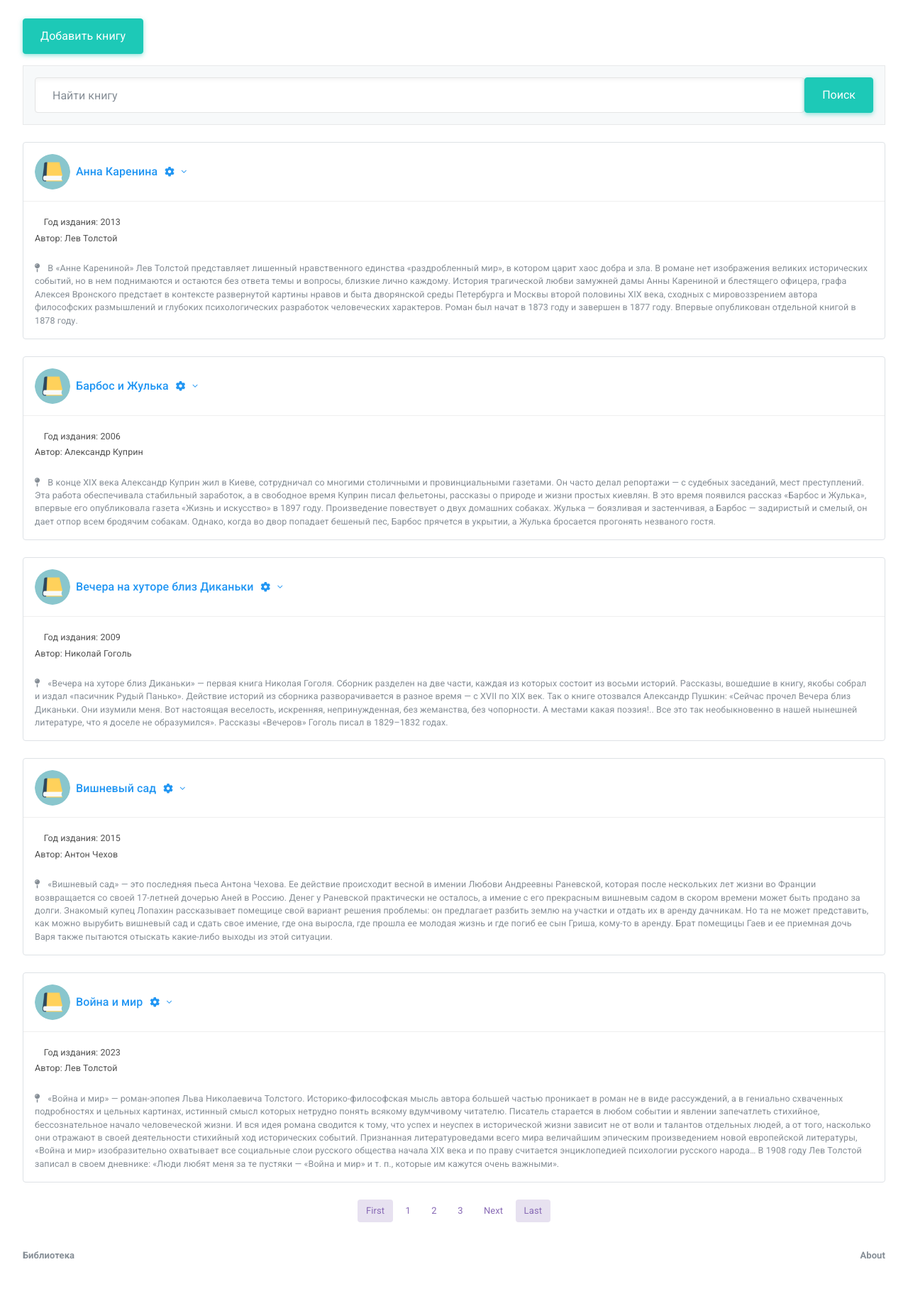
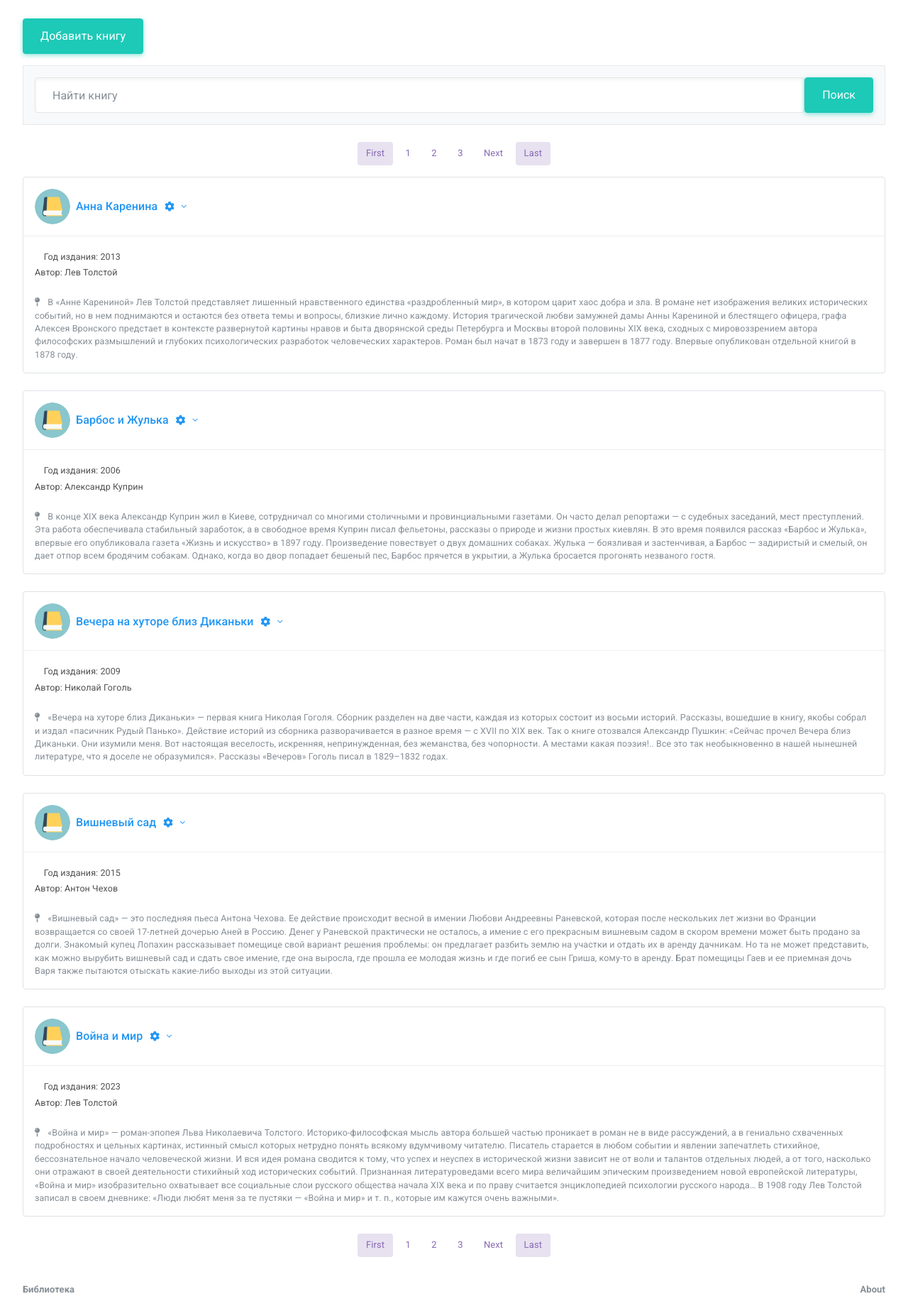
Before and after one commit to sahara-protocol-1/lib, a PHP site: page /books.php in a window 1280 px wide. Shown: the part 217-2057 px from the top of the page at 71% size. Before the commit the page ends 2008 px from the top, so only its background shows below. Run offline with PHP 8.4, Linux system fonts and the light colour scheme; the visitor is signed in with stand-in values (Sample User, id 1); data comes from the database, SQL or seed files in the repository.

Commit message:
чуть поправил ещё

```diff
--- a/books.php
+++ b/books.php
@@ -114,11 +114,15 @@ if(!empty($_SESSION['search_result'])) {
                     </div>
                 </div>
             </div>
+            <div class = "mb-3 w-100">
+                <?php include("./pagination.php");?>
+            </div>
+
+
             <div class="row" id="js-contacts">
-
             <?php foreach($books as $book): ?>
                 <div class="col-xl-4">
-                    <div id="c_1" class="card border shadow-0 mb-g shadow-sm-hover" data-filter-tags="oliver kopyov">
+                    <div id="c_1" class="card border shadow-0 mb-g shadow-sm-hover" >
                         <div class="card-body border-faded border-top-0 border-left-0 border-right-0 rounded-top">
                             <div class="d-flex flex-row align-items-center">
 
```
Also changed, not shown: 1 other file.
